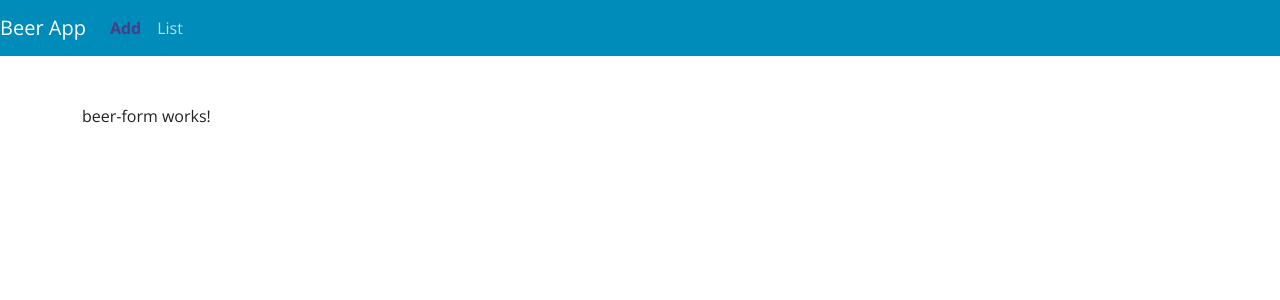
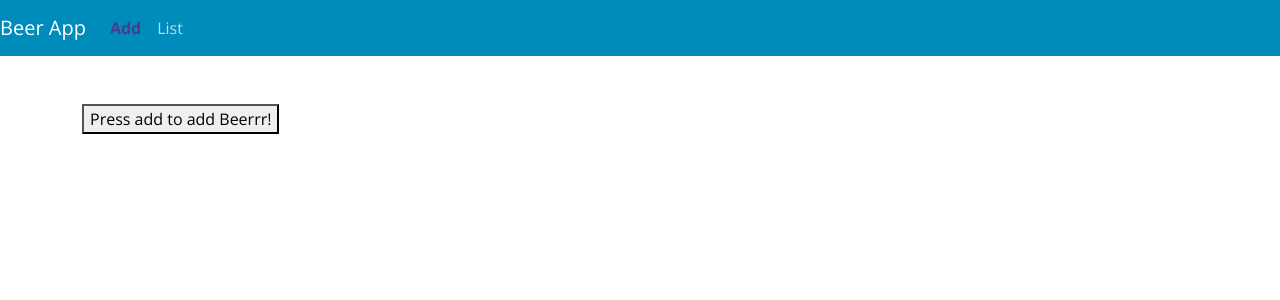
Before and after one commit to ffiorentino12/angular-project, an Angular app: page /add in a window 1280 px wide. Shown: the top 300 px of the page. Built offline with nearby package versions, Linux system fonts and the light colour scheme.

Commit message:
3 files modified, 3 added

```diff
--- a/src/app/app.module.ts
+++ b/src/app/app.module.ts
@@ -7,10 +7,11 @@ import { HelloComponent } from './hello.component';
 import { BeerlistComponent } from './component/beerlist/beerlist.component';
 import { AppRoutingModule } from './app-routing/app-routing.module';
 import { BeerFormComponent } from './component/beer-form/beer-form.component';
+import { BeerComponent } from './component/beer/beer.component';
 
 @NgModule({
   imports:      [ BrowserModule, FormsModule, AppRoutingModule ],
-  declarations: [ AppComponent, HelloComponent, BeerlistComponent, BeerFormComponent],
+  declarations: [ AppComponent, HelloComponent, BeerlistComponent, BeerFormComponent, BeerComponent],
   bootstrap:    [ AppComponent ]
 })
 export class AppModule { }
--- a/src/app/component/beer-form/beer-form.component.html
+++ b/src/app/component/beer-form/beer-form.component.html
@@ -1,3 +1,3 @@
-<p>
-beer-form works!
-</p>
+<button>
+Press add to add Beerrr!
+</button>
--- /dev/null
+++ b/src/app/component/beer/beer.component.html
@@ -0,0 +1,2 @@
+
+<li> {{ beer.BeerName}} </li>
--- /dev/null
+++ b/src/app/component/beer/beer.component.ts
@@ -0,0 +1,19 @@
+import { Component, Input, OnInit } from '@angular/core';
+import { Beer } from '../../model/model';
+
+@Component({
+  selector: 'app-beer',
+  templateUrl: './beer.component.html',
+  styleUrls: ['./beer.component.css']
+})
+export class BeerComponent implements OnInit {
+
+  @Input() beer: Beer
+
+
+  constructor() { }
+
+  ngOnInit() {
+  }
+
+}
--- a/src/app/component/beerlist/beerlist.component.html
+++ b/src/app/component/beerlist/beerlist.component.html
@@ -3,7 +3,7 @@
   <h5 class="card-header"> Beer List </h5>
   <div class="card-body">
     <ul *ngFor = "let item of beers">
-       <li> {{ item.beerName }} </li>
+      <app-beer [beer]="beer"></app-beer>
       </ul>
   </div>
 </div>
```
Also changed, not shown: src/app/component/beer/beer.component.css (added).
